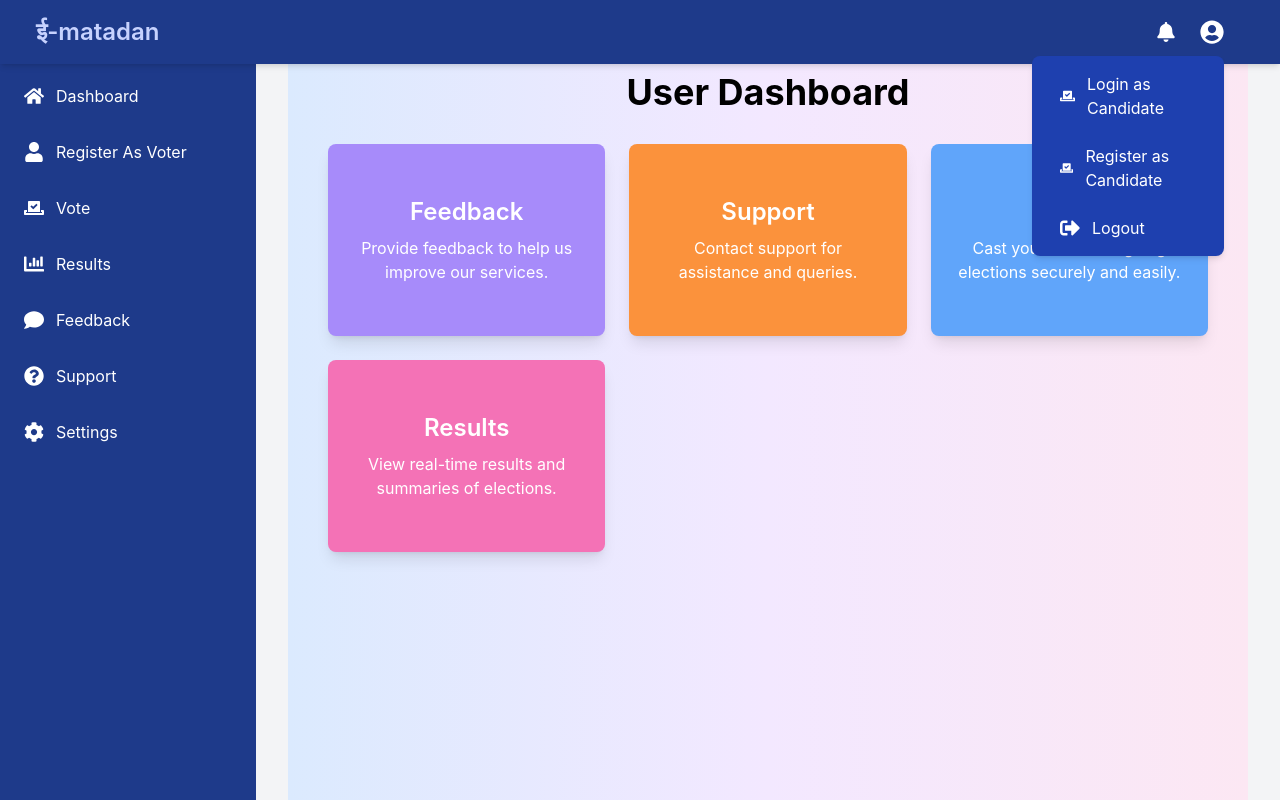
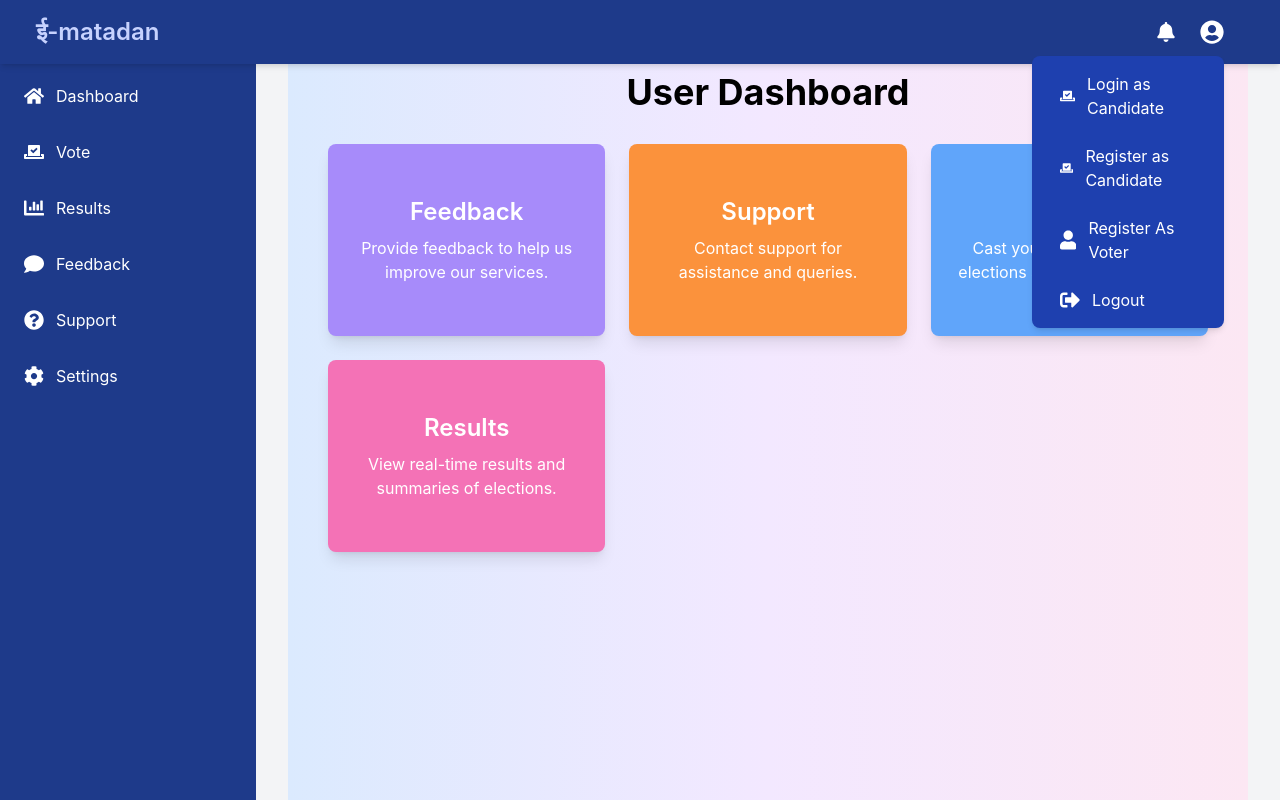
Before and after one commit to Pranav952/E-Matadan, a React (Create React App) app in the folder frontend/: page /user in a window 1280 px wide. Both pictures are taken after a click on the button 1212 px from the left and 32 px from the top of the page. Built offline with nearby package versions, Linux system fonts and the light colour scheme.

Commit message:
register as voter removed from sidebar

```diff
--- a/frontend/src/user/components/SideBar.jsx
+++ b/frontend/src/user/components/SideBar.jsx
@@ -41,6 +41,13 @@ function SideBar() {
                     <span className="ml-3">Register as Candidate</span>
                   </Link>
                 </li>
+                {/* New item added to Profile Menu */}
+                <li>
+                  <Link to="/user/voting-apply" className="flex items-center px-5 py-2 rounded-lg hover:bg-blue-600 transition-all">
+                    <FaUser className="text-xl" />
+                    <span className="ml-3">Register As Voter</span>
+                  </Link>
+                </li>
                 <li>
                   <button onClick={() => console.log("Logging out...")} className="flex items-center px-5 py-2 rounded-lg hover:bg-red-600 transition-all w-full">
                     <FaSignOutAlt className="text-xl" />
@@ -60,12 +67,6 @@ function SideBar() {
             <Link to="/user" className="flex items-center px-4 py-2 rounded-lg hover:bg-blue-600 transition-all">
               <FaHome className="text-xl mt-3" />
               <span className="ml-3 mt-3">Dashboard</span>
-            </Link>
-          </li>
-          <li>
-            <Link to="/user/voting-apply" className="flex items-center px-4 py-2 rounded-lg hover:bg-blue-600 transition-all">
-              <FaUser className="text-xl" />
-              <span className="ml-3">Register As Voter</span>
             </Link>
           </li>
           <li>
@@ -116,12 +117,6 @@ function SideBar() {
             </Link>
           </li>
           <li>
-            <Link to="/user/voting-apply" className="flex items-center px-4 py-2 rounded-lg hover:bg-blue-600 transition-all">
-              <FaUser className="text-xl" />
-              <span className="ml-3">Register As Voter</span>
-            </Link>
-          </li>
-          <li>
             <Link to="/user/vote" className="flex items-center px-4 py-2 rounded-lg hover:bg-blue-600 transition-all">
               <FaVoteYea className="text-xl" />
               <span className="ml-3">Vote</span>
```
